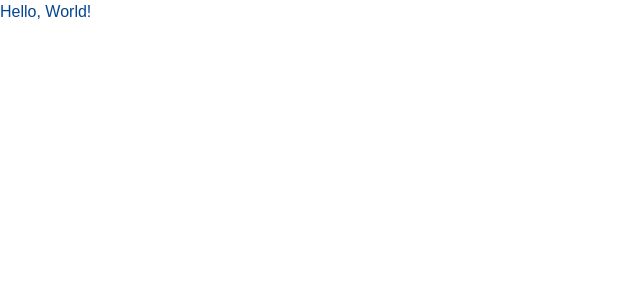
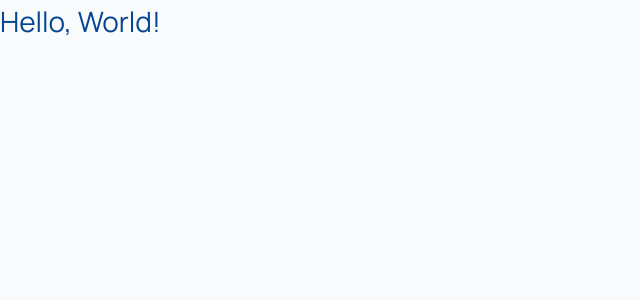
Before and after one commit to kyrlyama/likefon-website, a Next.js app: page / in a window 1280 px wide. Shown: the top 300 px of the page, without its empty margins (0-640 px from the left). Built offline with nearby package versions, Linux system fonts and the light colour scheme.

Commit message:
Add design tokens and Manrope font

```diff
--- a/app/globals.css
+++ b/app/globals.css
@@ -1,17 +1,17 @@
 @import "tailwindcss";
 
 @theme {
+  /* Primary */
   --color-primary-600: #054692;
   --color-primary-500: #0061d2;
   --color-primary-100: #deedff;
-}
 
-@theme hover/active {
-  --color-hover-700: #053369;
-  --color-active-50: #ebf3fd;
-}
+  /* Semantic */
+  --color-success: #10b981;
+  --color-warning: #f59e0b;
+  --color-error: #ef4444;
 
-@theme neutral {
+  /* Neutral */
   --color-neutral-900: #111827;
   --color-neutral-700: #374151;
   --color-neutral-500: #6b7280;
@@ -19,28 +19,25 @@
   --color-neutral-200: #e5e7eb;
   --color-neutral-100: #f3f4f6;
   --color-neutral-50: #f9fafb;
-}
 
-@theme semantic {
-  --color-success: #10b981;
-  --color-warning: #f59e0b;
-  --color-error: #ef4444;
-}
-
-:root {
-  --background: #ffffff;
-  --foreground: #171717;
+  /*Hover/Active*/
+  --color-primary-700: #053369; /* Hover */
+  --color-primary-50: #ebf3fd; /* Active */
 }
 
 @theme inline {
-  --color-background: var(--background);
-  --color-foreground: var(--foreground);
-  --font-sans: var(--font-geist-sans);
-  --font-mono: var(--font-geist-mono);
+  --font-sans: var(--font-manrope);
+}
+
+@theme {
+  --text-h1: 1.75rem; /* 28px → class: text-h1 */
+  --text-h2: 1.25rem; /* 20px → class: text-h2 */
+  --text-body: 1rem; /* 16px → class: text-body */
+  --text-caption: 0.75rem; /* 12px → class: text-caption */
+  --text-body--line-height: 1.5rem; /* 24px */
 }
 
 body {
-  background: var(--background);
-  color: var(--foreground);
-  font-family: Arial, Helvetica, sans-serif;
+  background: var(--color-neutral-50);
+  color: var(--color-neutral-900);
 }
--- a/app/layout.tsx
+++ b/app/layout.tsx
@@ -1,14 +1,9 @@
 import type { Metadata } from "next";
-import { Geist, Geist_Mono } from "next/font/google";
+import { Manrope } from "next/font/google";
 import "./globals.css";
 
-const geistSans = Geist({
-  variable: "--font-geist-sans",
-  subsets: ["latin"],
-});
-
-const geistMono = Geist_Mono({
-  variable: "--font-geist-mono",
+const manrope = Manrope({
+  variable: "--font-manrope",
   subsets: ["latin"],
 });
 
@@ -19,10 +14,7 @@ export const metadata: Metadata = {
 
 export default function RootLayout({ children }: LayoutProps<"/">) {
   return (
-    <html
-      lang="en"
-      className={`${geistSans.variable} ${geistMono.variable} h-full antialiased`}
-    >
+    <html lang="en" className={`${manrope.variable} h-full antialiased`}>
       <body className="min-h-full flex flex-col">{children}</body>
     </html>
   );
--- a/app/page.tsx
+++ b/app/page.tsx
@@ -1,9 +1,7 @@
-import { formatPrice } from "@/lib/format";
-
 export default function Home() {
   return (
     <main>
-      <h1 className="text-primary-600">Hello, World!</h1>
+      <h1 className="text-h1 text-primary-600">Hello, World!</h1>
     </main>
   );
 }
```
